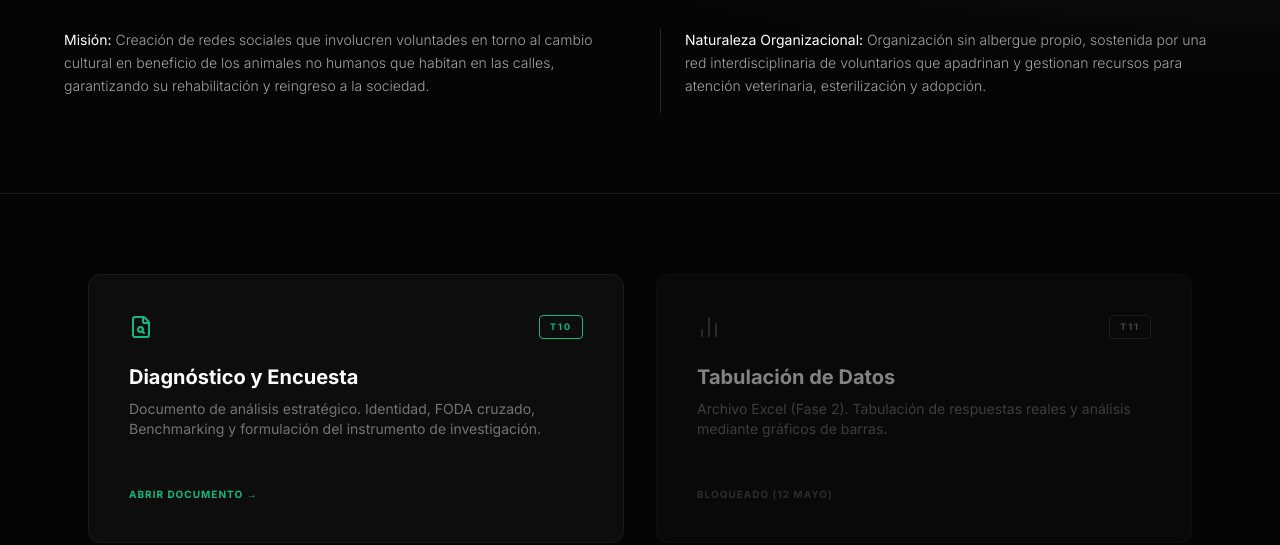
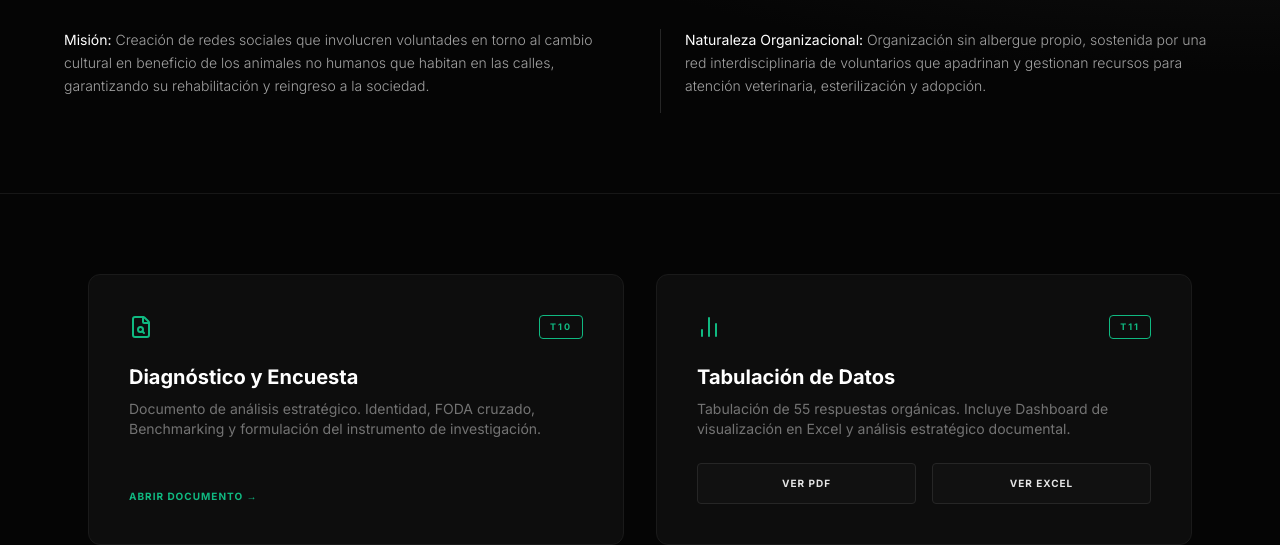
Before and after one commit to juanquiroz-adm/cafe-quindio-organizacional, a plain HTML site: page modulo-2-orca/index.html in a window 1280 px wide. Shown: the part 278-823 px from the top of the page. Drawn offline with nearby package versions, Linux system fonts and the light colour scheme.

Commit message:
feat: Trabajo 11 finalizado O.R.C.A.

```diff
--- a/modulo-2-orca/index.html
+++ b/modulo-2-orca/index.html
@@ -61,16 +61,19 @@
                 <div class="mt-auto pt-6 text-[10px] text-[#10b981] uppercase tracking-widest font-bold">Abrir Documento →</div>
             </div>
 
-            <div class="card-doc flex flex-col justify-between h-full opacity-50 cursor-not-allowed">
+            <div class="card-doc flex flex-col justify-between h-full">
                 <div>
                     <div class="flex justify-between items-start mb-6">
-                        <i data-lucide="bar-chart-2" class="w-6 h-6 text-neutral-600"></i>
-                        <span class="tag">T11</span>
+                        <i data-lucide="bar-chart-2" class="w-6 h-6 text-[#10b981]"></i>
+                        <span class="tag border-[#10b981] text-[#10b981]">T11</span>
                     </div>
                     <h3 class="text-xl font-bold text-white mb-2">Tabulación de Datos</h3>
-                    <p class="text-neutral-500 text-sm mb-6">Archivo Excel (Fase 2). Tabulación de respuestas reales y análisis mediante gráficos de barras.</p>
+                    <p class="text-neutral-500 text-sm mb-6">Tabulación de 55 respuestas orgánicas. Incluye Dashboard de visualización en Excel y análisis estratégico documental.</p>
                 </div>
-                <div class="mt-auto pt-6 text-[10px] text-neutral-600 uppercase tracking-widest font-bold">Bloqueado (12 Mayo)</div>
+                <div class="grid grid-cols-2 gap-4 mt-auto">
+                    <button onclick="openDoc('docs/Trabajo_11_JuanCamiloValderramaQuiroz.pdf', 'pdf')" class="bg-[#111] hover:bg-white hover:text-black border border-neutral-800 text-[10px] font-bold uppercase tracking-widest py-3 rounded transition-all">Ver PDF</button>
+                    <button onclick="openDoc('data/T11_Dashboard_Analisis_ORCA.xlsx', 'download')" class="bg-[#111] hover:bg-[#10b981] hover:text-black border border-neutral-800 text-[10px] font-bold uppercase tracking-widest py-3 rounded transition-all">Ver Excel</button>
+                </div>
             </div>
 
             <div class="card-doc flex flex-col justify-between h-full opacity-50 cursor-not-allowed">
```
Also changed, not shown: 2 other files.
